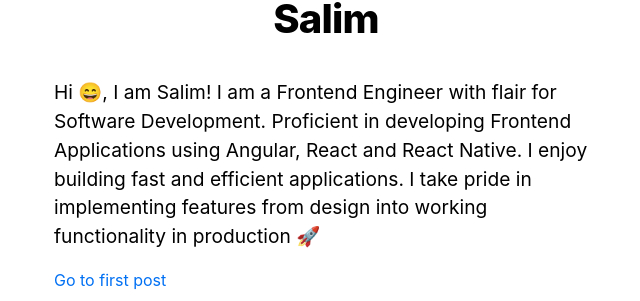
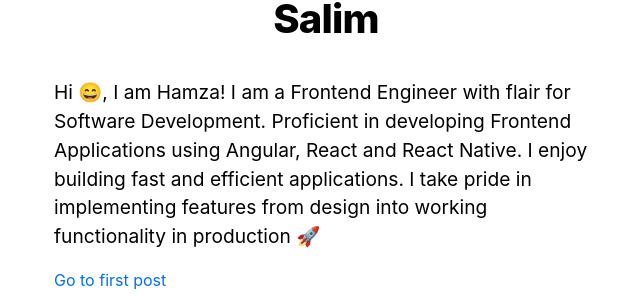
Before and after one commit to muhdszakari6/next-blog, a Next.js app: page / in a window 1280 px wide. Shown: the part 213-514 px from the top of the page, without its empty margins (314-954 px from the left). Built offline with nearby package versions, Linux system fonts and the light colour scheme.

Commit message:
Updated name to hamza

```diff
--- a/pages/index.tsx
+++ b/pages/index.tsx
@@ -35,7 +35,7 @@ const Home: NextPage<any> = ({
       ></div>
       <section className={utilStyles.headingMd}>
         <p>
-          Hi 😄, I am Salim! I am a Frontend Engineer with flair for Software
+          Hi 😄, I am Hamza! I am a Frontend Engineer with flair for Software
           Development. Proficient in developing Frontend Applications using
           Angular, React and React Native. I enjoy building fast and efficient
           applications. I take pride in implementing features from design into
```
